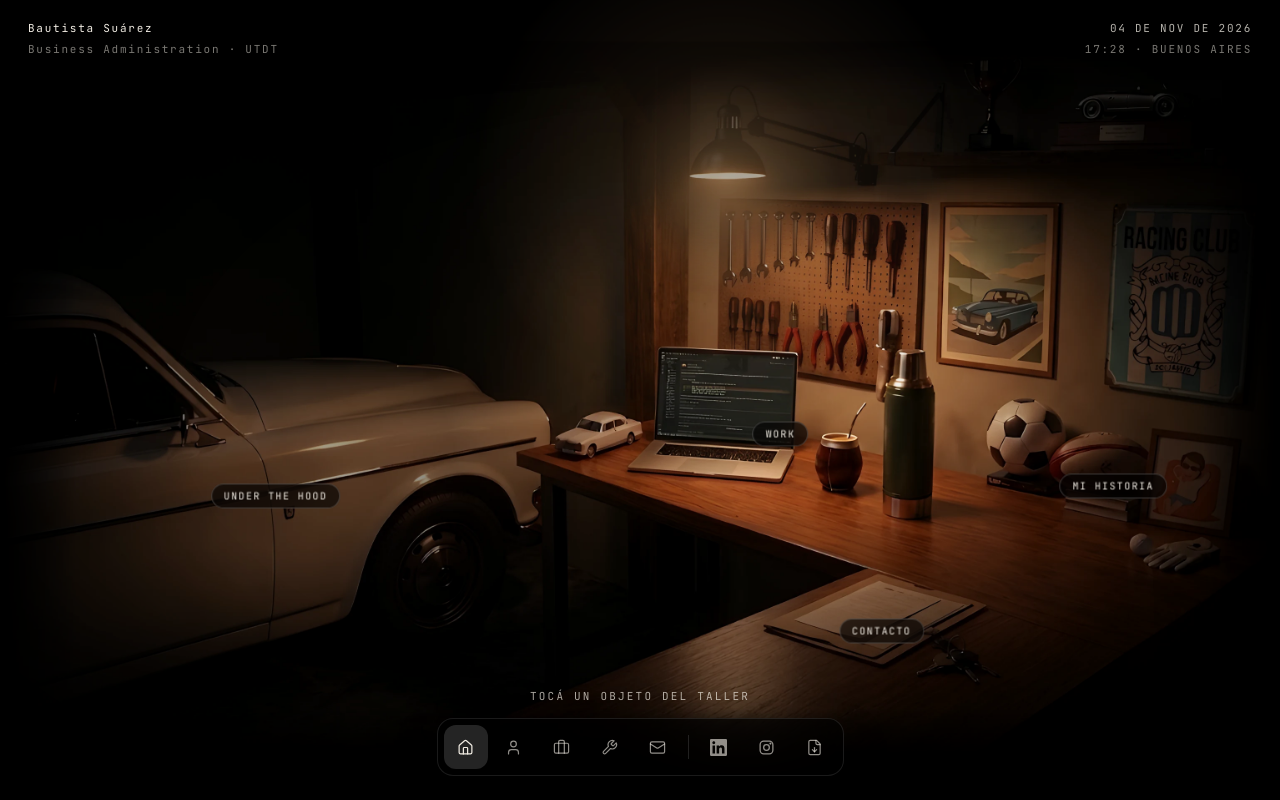
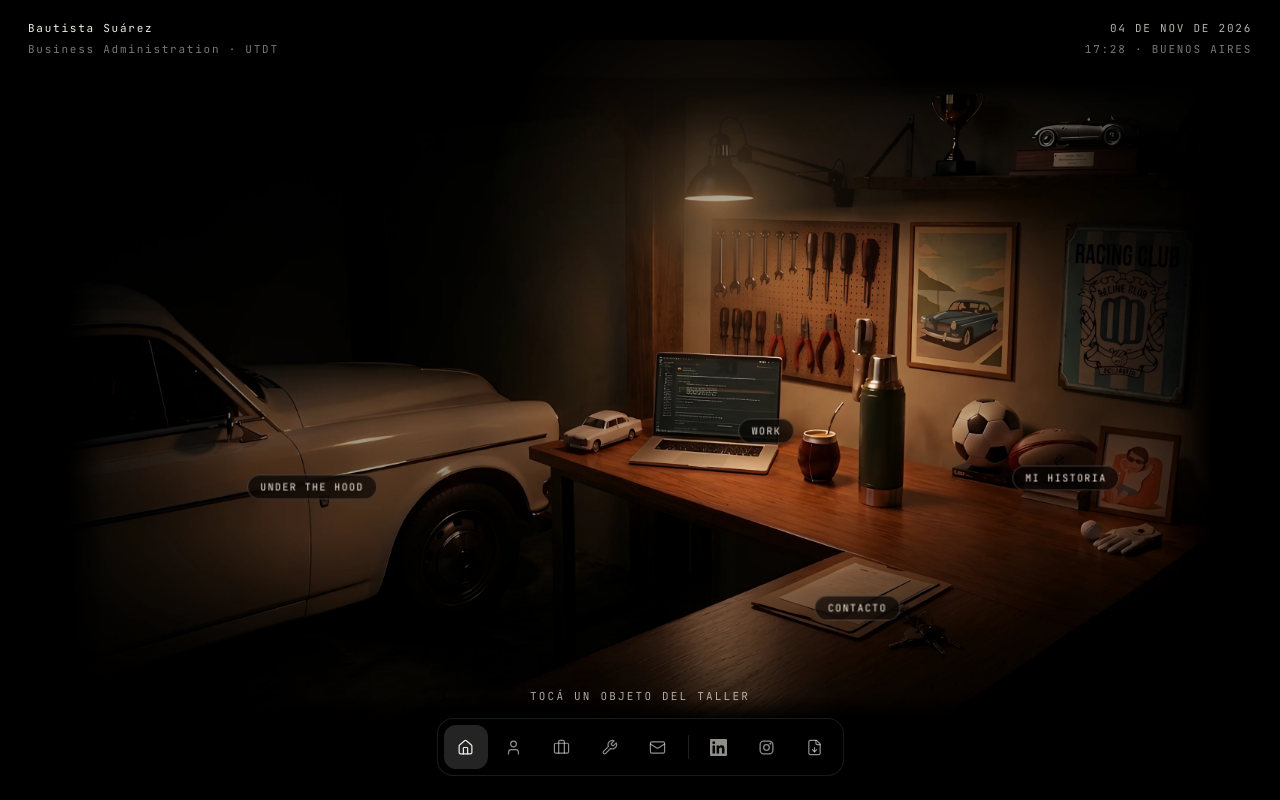
Before and after one commit to BautiSW/web-baru, a React (Vite) app: page / in a window 1280 px wide. Built offline with nearby package versions, Linux system fonts and the light colour scheme.

Commit message:
Home con menos zoom (escena al 90%) y luz sobre trofeos y rincón de golf
Co-Authored-By: Claude Opus 5.5 <noreply@anthropic.com>
Claude-Session: https://claude.ai/code/session_01DYvLDrG6E4nKeTnPbicR5p

```diff
--- a/src/components/Scene.tsx
+++ b/src/components/Scene.tsx
@@ -101,7 +101,7 @@ export function Scene({ onEnter }: { onEnter: (route: Route) => void }) {
         transition={{ duration: 1.1, ease: [0.7, 0, 0.84, 0] }}
         onAnimationComplete={() => zoom && go(zoom.route)}
       >
-        <motion.div className="absolute inset-0" style={{ x: sx, y: sy, scale: 1 }}>
+        <motion.div className="absolute inset-0" style={{ x: sx, y: sy, scale: isPortrait ? 1 : 0.9 }}>
           <svg
             viewBox={`0 0 ${SCENE_W} ${SCENE_H}`}
             preserveAspectRatio="xMidYMid meet"
@@ -125,14 +125,14 @@ export function Scene({ onEnter }: { onEnter: (route: Route) => void }) {
               {/* Bordes que se funden a negro: la escena se ve entera, sin recortes */}
               <linearGradient id="fadeX" x1="0" x2="1" y1="0" y2="0">
                 <stop offset="0" stopColor="#fff" stopOpacity="0" />
-                <stop offset="0.06" stopColor="#fff" stopOpacity="1" />
-                <stop offset="0.94" stopColor="#fff" stopOpacity="1" />
+                <stop offset="0.035" stopColor="#fff" stopOpacity="1" />
+                <stop offset="0.965" stopColor="#fff" stopOpacity="1" />
                 <stop offset="1" stopColor="#fff" stopOpacity="0" />
               </linearGradient>
               <linearGradient id="fadeY" x1="0" x2="0" y1="0" y2="1">
                 <stop offset="0" stopColor="#fff" stopOpacity="0" />
-                <stop offset="0.07" stopColor="#fff" stopOpacity="1" />
-                <stop offset="0.93" stopColor="#fff" stopOpacity="1" />
+                <stop offset="0.04" stopColor="#fff" stopOpacity="1" />
+                <stop offset="0.96" stopColor="#fff" stopOpacity="1" />
                 <stop offset="1" stopColor="#fff" stopOpacity="0" />
               </linearGradient>
               <mask id="edgeX" maskContentUnits="userSpaceOnUse">
```
Also changed, not shown: public/scene/taller-1280.webp, public/scene/taller.webp.
